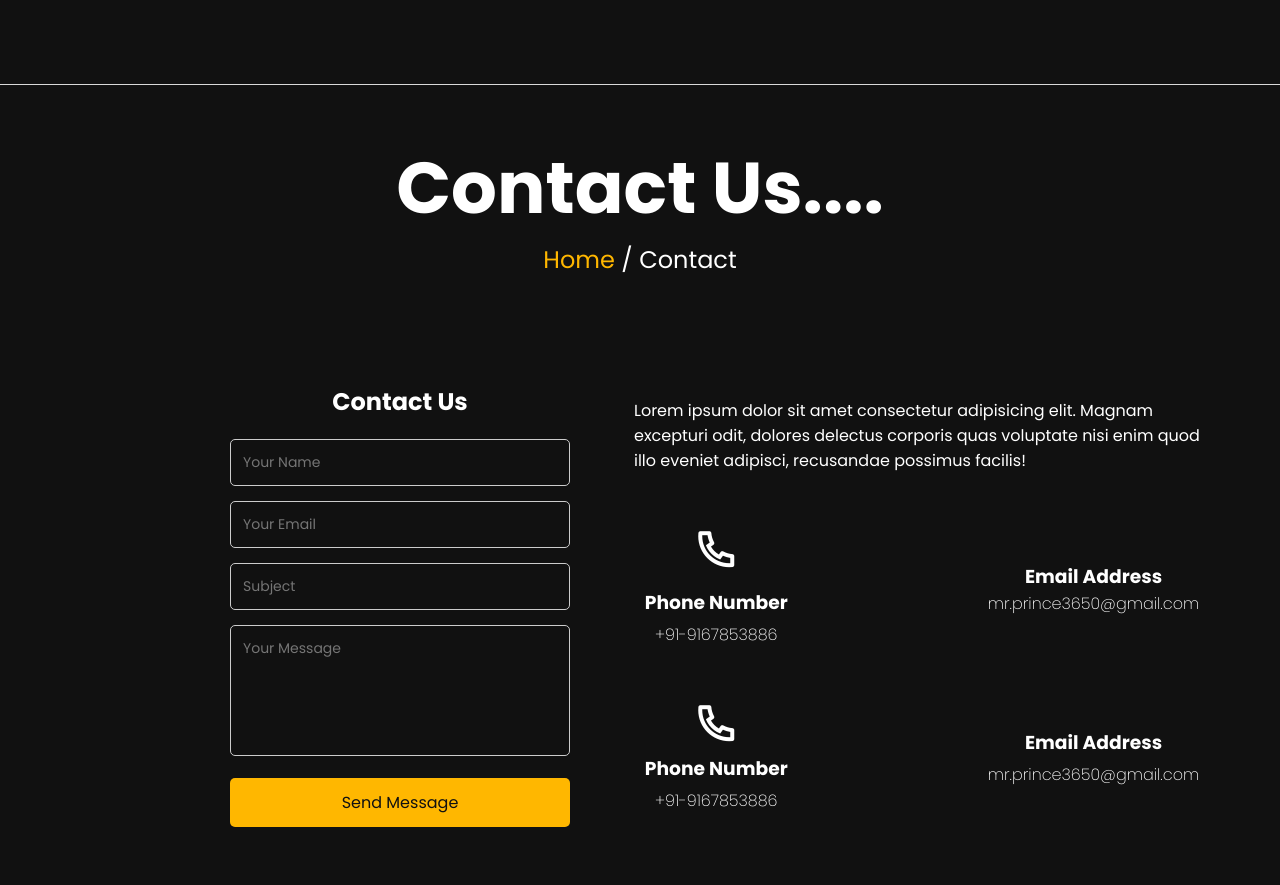
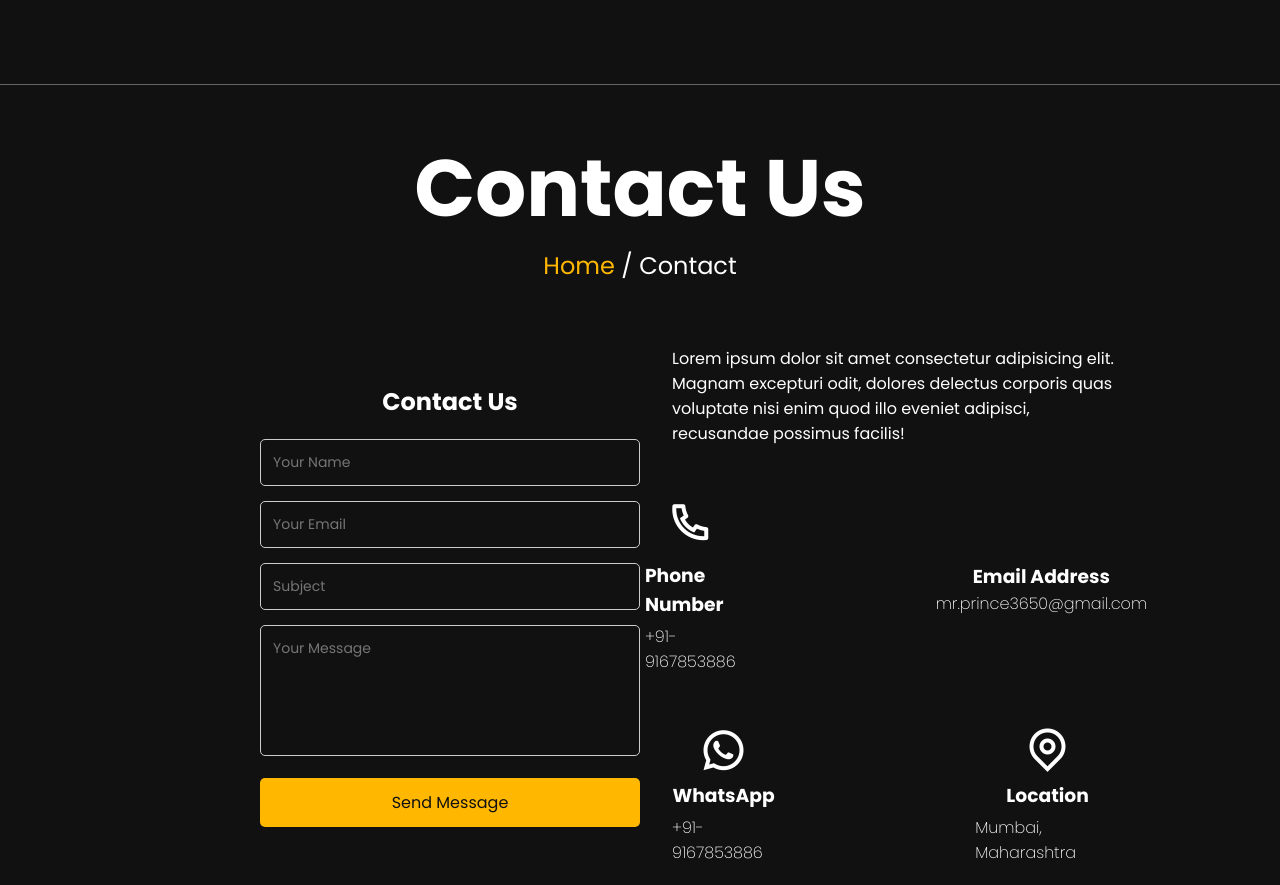
Before and after one commit to princemaurya71/P01-Website, a plain HTML site: page index.html in a window 1280 px wide. Shown: the part 1516-2401 px from the top of the page. Drawn offline with nearby package versions, Linux system fonts and the light colour scheme; a web font is replaced by a local one.

Commit message:
3rd change

```diff
--- a/index.html
+++ b/index.html
@@ -76,7 +76,7 @@
       </div>
       <div class="page3">
         <div class="top1">
-          <h1>Contact Us....</h1>
+          <h1>Contact Us</h1>
           <span><a href="#">Home</a> / Contact</span>
         </div>
         <div class="bottom1">
@@ -119,14 +119,14 @@
         </div>
         <div class="data3">
           <div class="op1">
-            <i class="ri-phone-line"></i>
-            <h3>Phone Number</h3>
+            <i class="ri-whatsapp-line"></i>
+            <h3>WhatsApp</h3>
             <h4>+91-9167853886</h4>
           </div>
           <div class="op2">
-            <i class="ri-mail-ai-line"></i>
-            <h3>Email Address</h3>
-            <h4>mr.prince3650@gmail.com</h4>
+            <i class="ri-map-pin-line"></i>
+            <h3>Location</h3>
+            <h4>Mumbai, Maharashtra</h4>
           </div>
         </div>
       </div>
--- a/style.css
+++ b/style.css
@@ -147,7 +147,7 @@ nav .options {
   height: 100vh;
   width: 100%;
   overflow: hidden;
-  border-top: 1px solid #dadada;
+  border-top: 1px solid rgb(101, 100, 100);
   display: flex;
   justify-content: space-between;
   align-items: center;
@@ -219,7 +219,7 @@ nav .options {
   background-color: rgb(71, 65, 65);
   position: absolute;
   z-index: 1;
-  border-top: 1px solid #dadada;
+  border-top: 1px solid rgb(101, 100, 100);
 }
 
 .page3 .top1{
@@ -232,7 +232,7 @@ nav .options {
 }
 
 .page3 .top1 h1{
-  font-size: 9vh;
+  font-size: 10vh;
 }
 
 .page3 .top1 span{
@@ -246,11 +246,11 @@ nav .options {
 }
 
 .contact-container {
-  padding: 30px;
+  padding: 10px;
   width: 100%;
   max-width: 400px;
   background-color: transparent;
-  margin-left: 200px;
+  margin-left: 250px;
   border-radius: 8px;
   /* box-shadow: 0 10px 25px rgba(237, 237, 237, 0.1); */
 }
@@ -310,11 +310,11 @@ nav .options {
 }
 
 .bottom1 .side1{
-  width: 45vw;
+  width: 35vw;
   display: flex;
   flex-direction: column;
   align-items: center;
-  margin-right: 70px;
+  margin-right: 160px;
 }
 
 .bottom1 .side1 .data2{
```
